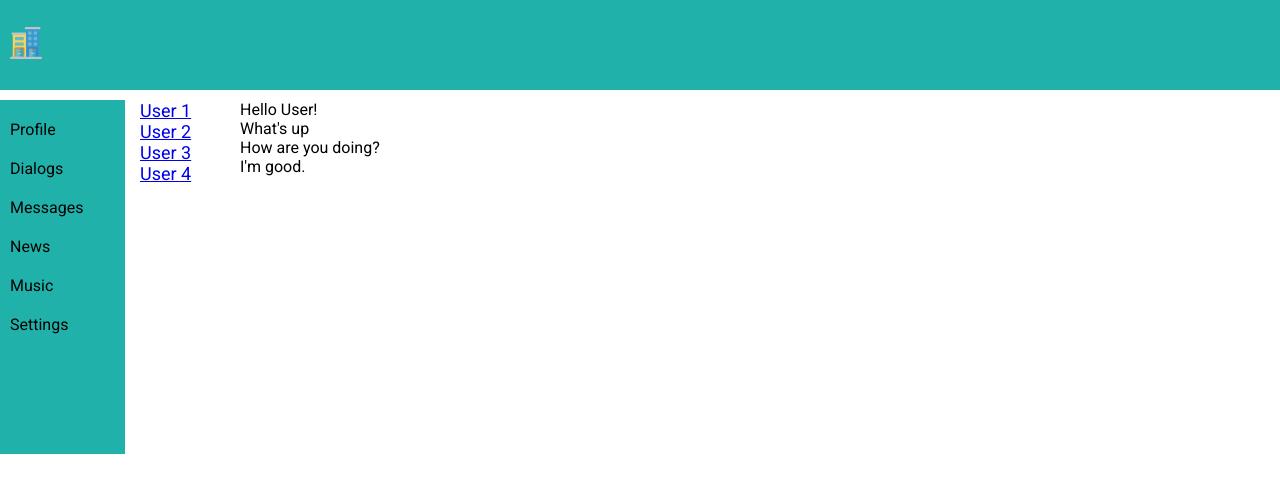
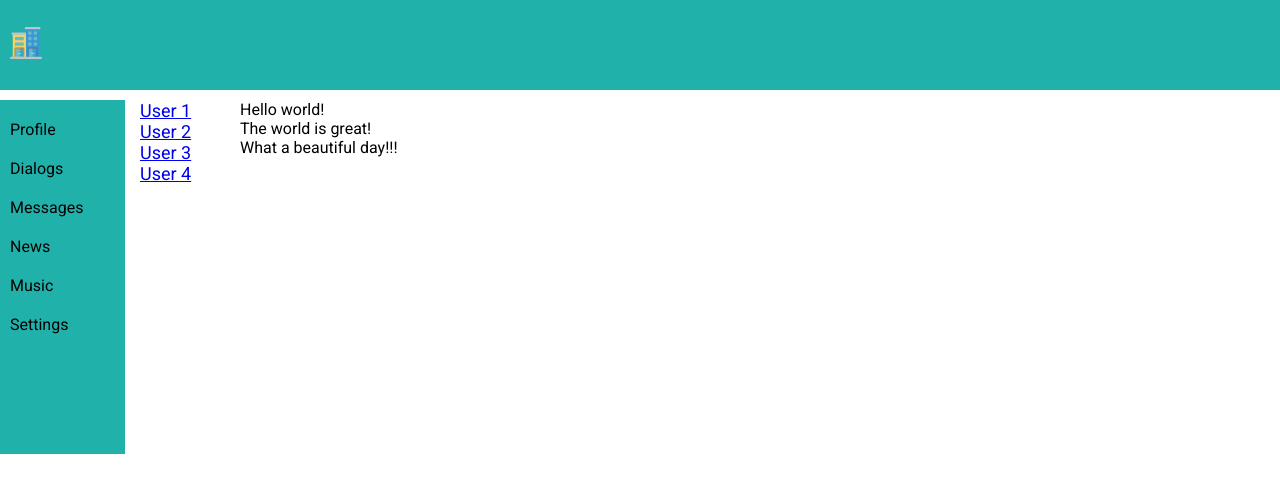
Before and after one commit to vadim-geroim/react-social-net, a React (Create React App) app: page /dialogs in a window 1280 px wide. Shown: the top 492 px of the page. Built offline with nearby package versions, Linux system fonts and the light colour scheme.

Commit message:
Create subcomponents for Dialogs

```diff
--- a/src/Components/Dialogs/Dialogs.jsx
+++ b/src/Components/Dialogs/Dialogs.jsx
@@ -1,29 +1,35 @@
 import style from './Dialogs.module.css';
 import { Messages } from '../Messages/Messages';
 import { NavLink } from 'react-router-dom';
+
+const Dialog = (props) => {
+    const path = `/dialogs/${props.id}`;
+    return (
+        <div className={`${style.dialog} ${style.active}`}>
+            <NavLink to={path}>{props.userName}</NavLink>
+        </div>
+    );
+}
+
+const Message = (props) => {
+    return (
+        <div className={style.message}>{props.messageText}</div>
+    );
+}
 
 export const Dialogs = () => {
     return (
         <div className={style.wrapper}>
             <div className={style.dialogs}>
-                <div className={`${style.dialog} ${style.active}`}>
-                    <NavLink to="/dialogs/1">User 1</NavLink>
-                </div>
-                <div className={style.dialog}>
-                    <NavLink to="/dialogs/2">User 2</NavLink>
-                </div>
-                <div className={style.dialog}>
-                    <NavLink to="/dialogs/3">User 3</NavLink>
-                </div>
-                <div className={style.dialog}>
-                    <NavLink to="/dialogs/4">User 4</NavLink>
-                </div>
+                <Dialog id={1} userName="User 1" />
+                <Dialog id={2} userName="User 2" />
+                <Dialog id={3} userName="User 3" />
+                <Dialog id={4} userName="User 4" />
             </div>
             <div className={style.messages}>
-                <div className={style.message}>Hello User!</div>
-                <div className={style.message}>What's up</div>
-                <div className={style.message}>How are you doing?</div>
-                <div className={style.message}>I'm good.</div>
+                <Message messageText="Hello world!" />
+                <Message messageText="The world is great!" />
+                <Message messageText="What a beautiful day!!!" />
             </div>
         </div >
     );
```
